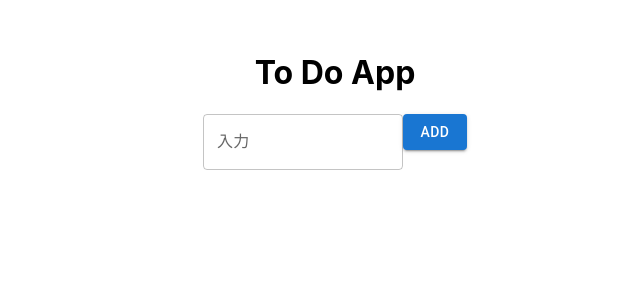
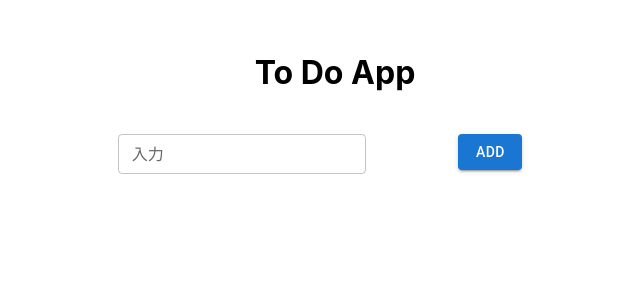
Before and after one commit to mariescoding/reactToDo, a React (Create React App) app: page / in a window 1280 px wide. Shown: the top 300 px of the page, without its empty margins (305-945 px from the left). Built offline with nearby package versions, Linux system fonts and the light colour scheme.

Commit message:
:lipstick: create addBar UI using MUI

```diff
--- a/src/App.css
+++ b/src/App.css
@@ -1,29 +1,6 @@
 .App {
   text-align: center;
   padding: 32px;
-}
-
-
-.addBar{
-
-
-}
-
-.addButton{
-  margin: 12px;
-  padding:6px;
-  color:black;
-  background-color: beige;
-  border-color: black;
-  border-radius: 10px;
-  width:60px;
-}
-
-.addText{
-  border-color: black;
-  border-radius: 10px;
-  height:25px;
-  width:200px;
 }
 
 p{
--- a/src/App.js
+++ b/src/App.js
@@ -5,18 +5,38 @@ import * as React from 'react';
 import Button from '@mui/material/Button';
 import Checkbox from '@mui/material/Checkbox';
 import TextField from '@mui/material/TextField';
+import Grid from '@mui/material/Grid';
+import Container from '@mui/material/Container';
+import Box from '@mui/material/Box';
 
 const label = { inputProps: { '': 'Checkbox demo' } };
+const theme = {
+  spacing: 8,
+}
+
 
 function AddToDo(){
 
   const {handleClick} = useAddTask;
 
   return (
-    <div className="addBar">
-    <TextField id="outlined-basic" label="入力" variant="outlined" className="addText"/>
-    <Button variant="contained" onClick={handleClick}>Add</Button>
-    </div>
+    <Container maxWidth="sm">
+      <Grid container spacing={1}>
+      <Grid item md={8}>
+        <TextField id="outlined-basic" label="入力" variant="outlined" size="small"/>
+      </Grid>
+      <Grid item md={3}>
+        <Box sx={{mr:2}}>
+          <Button variant="contained" onClick={handleClick}>Add</Button>
+
+        </Box>
+
+      </Grid>
+
+    </Grid>
+    </Container>
+
+
   )
 }
 
@@ -54,6 +74,7 @@ export default function App(){
   return (
     <div className='App'>
       <h1>To Do App</h1>
+      <br></br>
       <AddToDo />
       <TaskList/>
 
```
